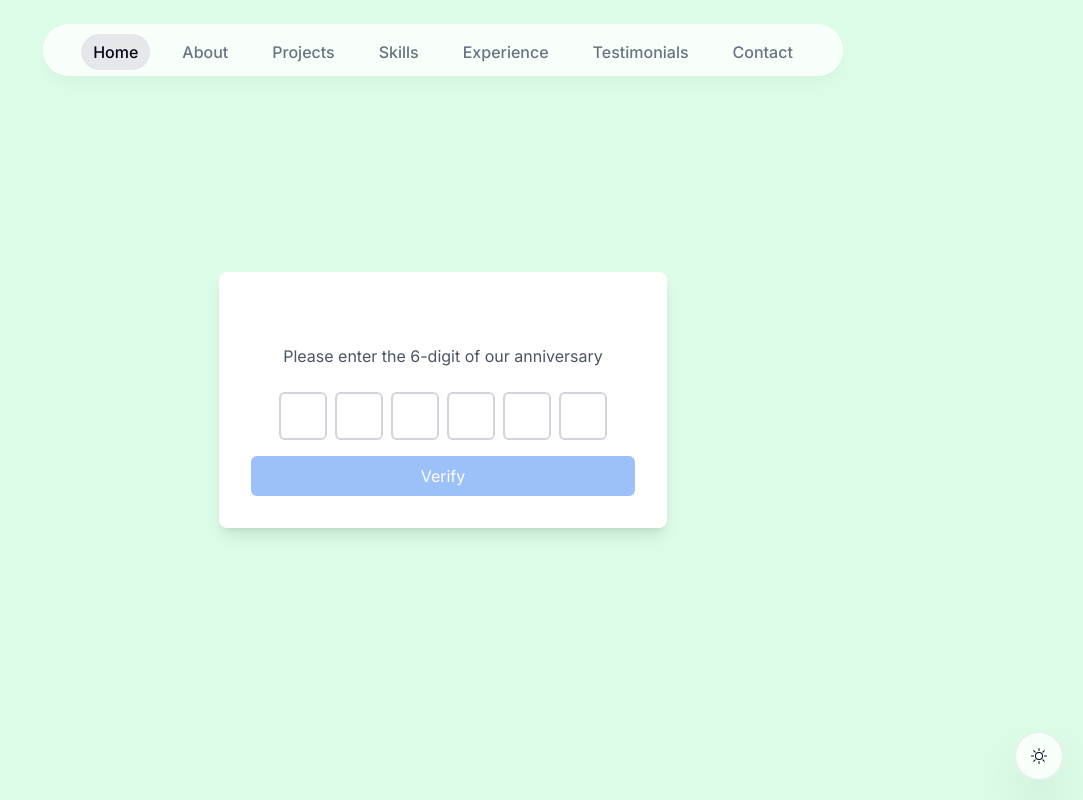
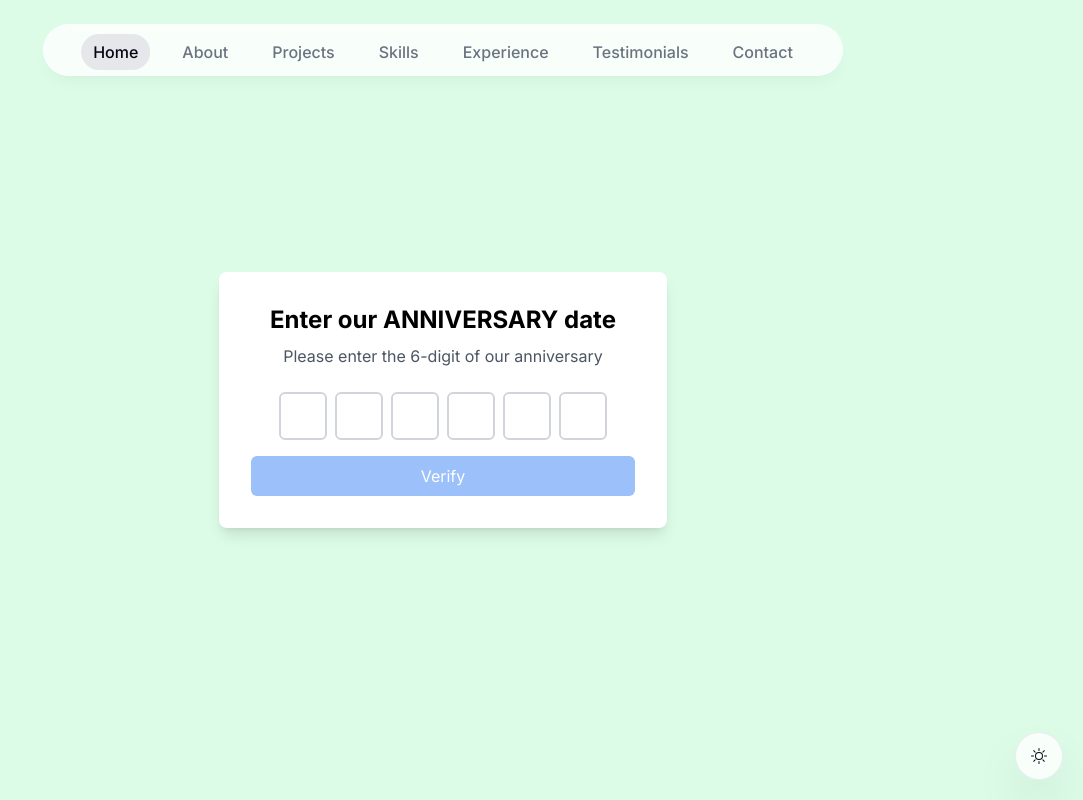
Before and after one commit to Patrik-Star/portfolio-website-2, a Next.js app: page /ily in a window 1280 px wide. Shown: the whole page, without its empty margins (197-1280 px from the left). Built offline with nearby package versions, Linux system fonts and the light colour scheme.

Commit message:
change text color

```diff
--- a/app/ily/page.tsx
+++ b/app/ily/page.tsx
@@ -65,7 +65,7 @@ const OTPCard: React.FC<OTPCardProps> = ({ title, subtitle, onVerify }) => {
   };
 
   return (
-    <div className="bg-white shadow-lg rounded-lg p-8 max-w-md w-full">
+    <div className="bg-white shadow-lg rounded-lg p-8 max-w-md w-full text-black">
       <h1 className="text-2xl font-bold text-center mb-2">{title}</h1>
       <p className="text-gray-600 text-center mb-6">{subtitle}</p>
       {!showError ? (
@@ -125,7 +125,7 @@ export default function OTPPage() {
   };
 
   return (
-    <div className="absolute top-0 w-full h-screen bg-green-100 flex flex-col items-center justify-center text-white">
+    <div className="absolute top-0 w-full h-screen bg-green-100 flex flex-col items-center justify-center text-black">
       {!isVerified ? (
         <OTPCard
           title="Enter our ANNIVERSARY date"
```
